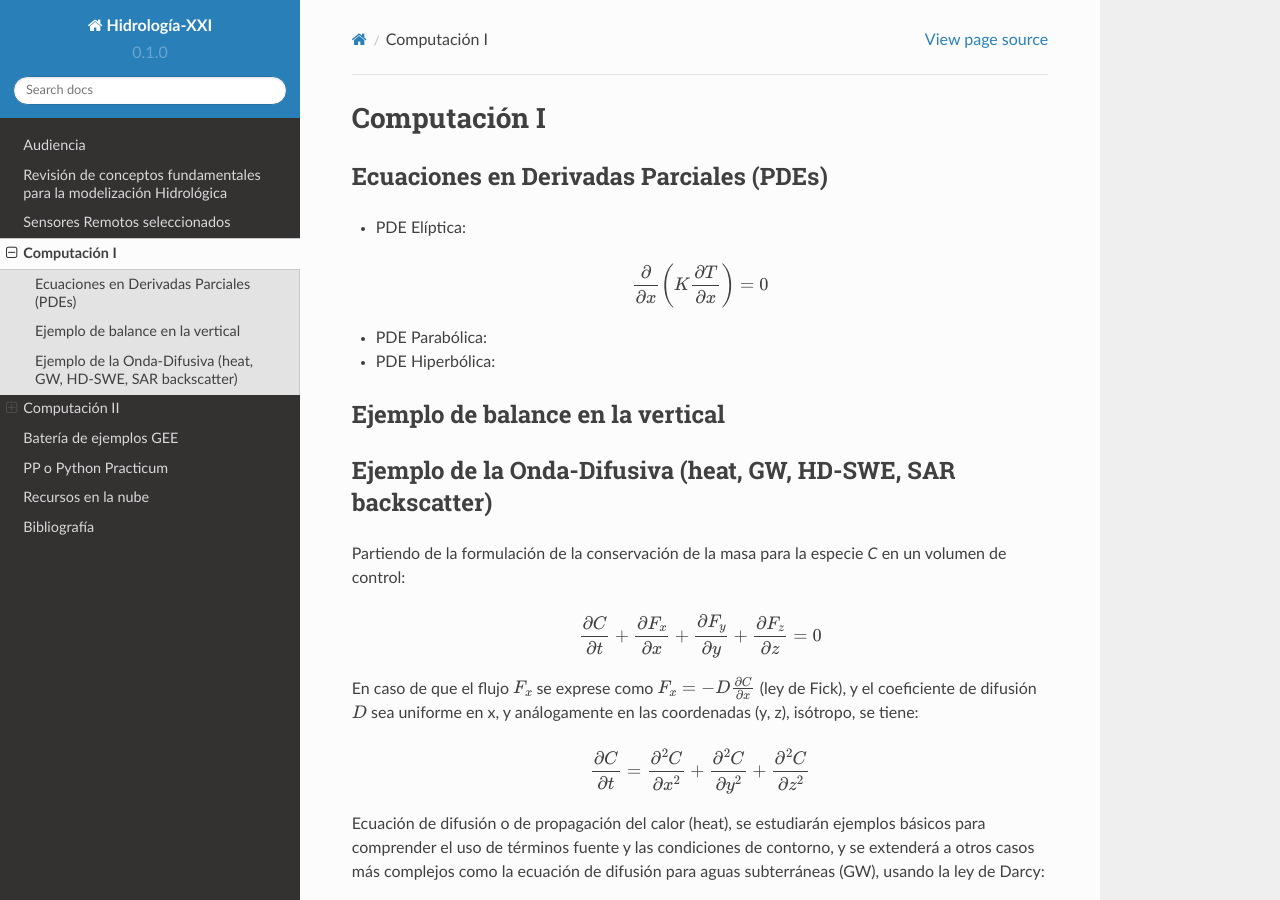
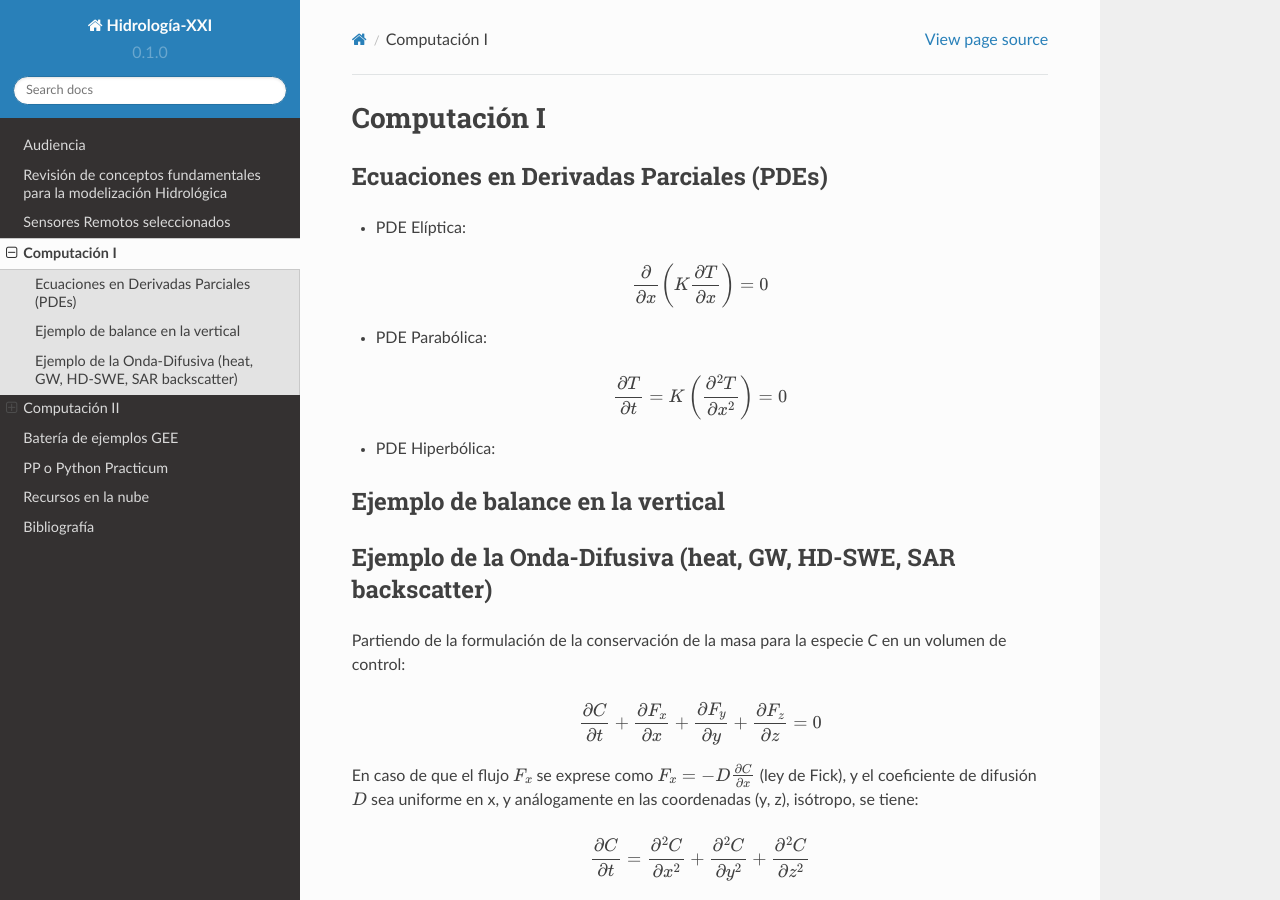
Before and after one commit to ivillamadrid/HidrologiaXXI, a Sphinx documentation site: the page built from docs/source/computacion.rst, in a window 1280 px wide and 900 px high. Built offline with Sphinx 7.4.7 and the Read the Docs theme 2.0.0, drawn with Linux system fonts in a browser that asks for light colours.

Commit message:
Update computacion.rst

```diff
--- a/docs/source/computacion.rst
+++ b/docs/source/computacion.rst
@@ -11,6 +11,11 @@ Ecuaciones en Derivadas Parciales (PDEs)
   \frac{\partial }{\partial x} \left(K \frac{\partial T }{\partial x}\right)=0
 
 * PDE Parabólica:
+
+.. math::
+
+  \frac{\partial T}{\partial t}= K\left( \frac{\partial^2 T }{\partial x^2}\right)=0
+
 
 * PDE Hiperbólica:
 
```
